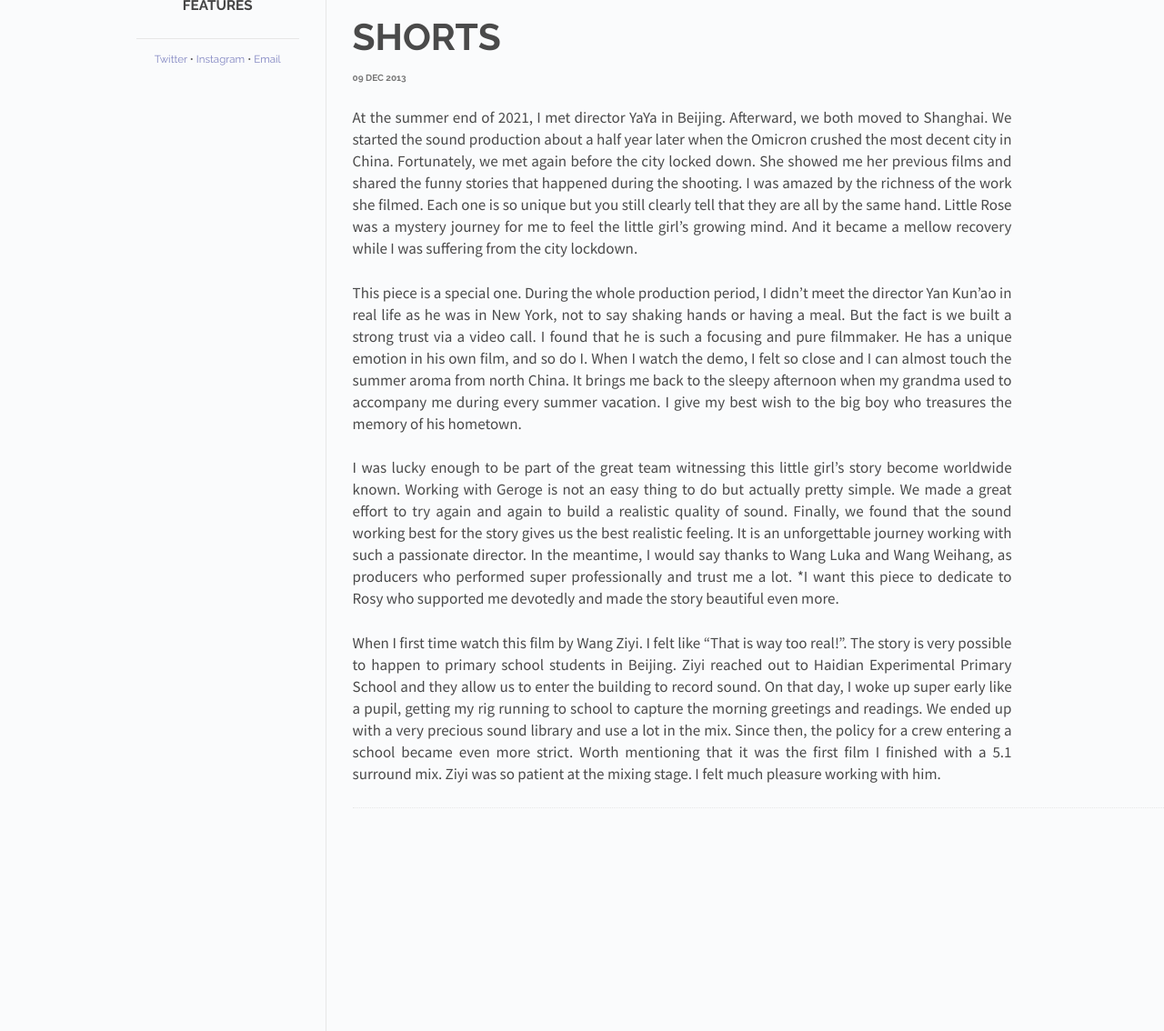
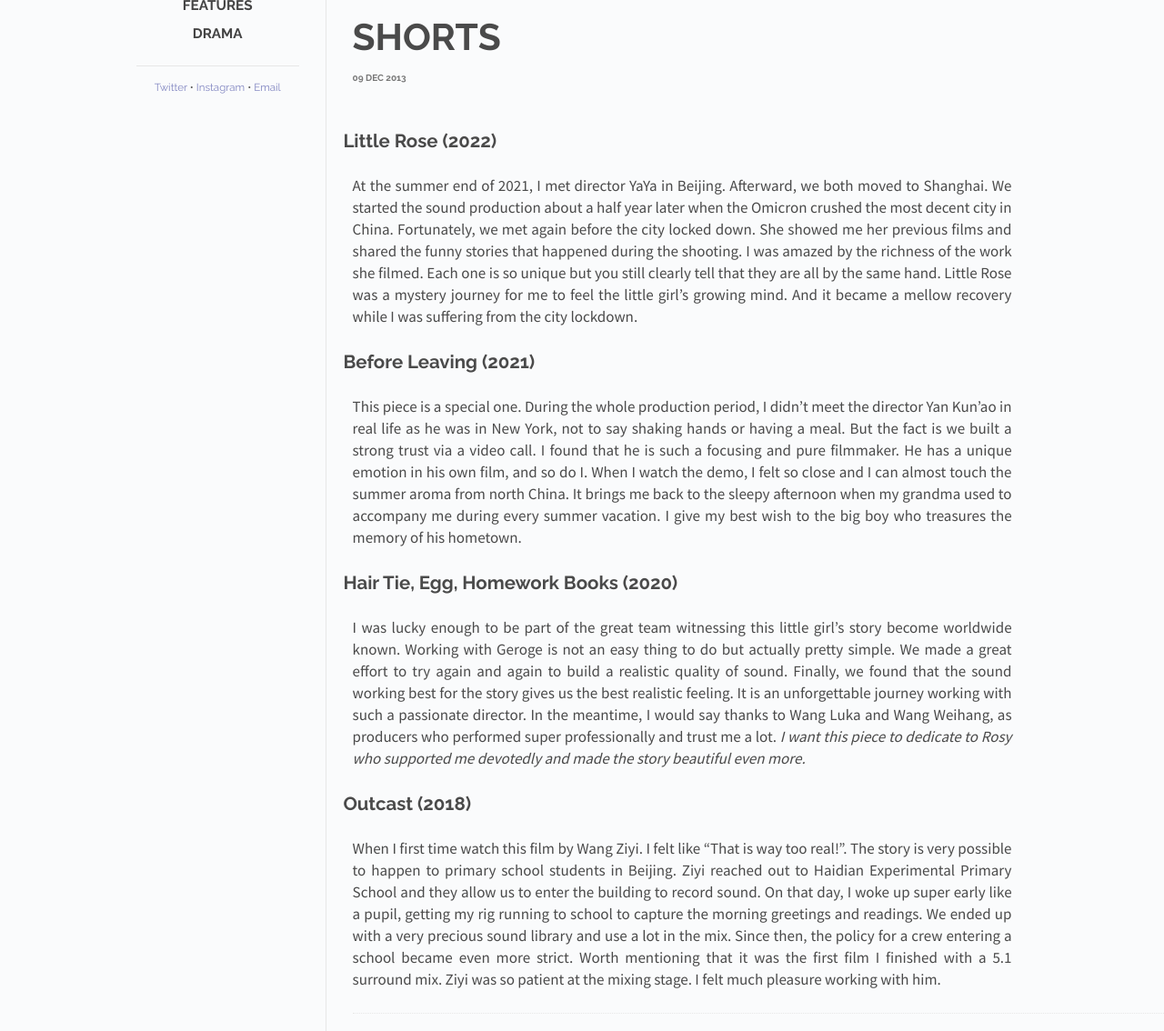
Before and after one commit to zhaojian26/works, a Jekyll site: the page built from _posts/2013-12-09-shorts.md, in a window 1280 px wide. Shown: the part 324-1458 px from the top of the page at 91% size. Built offline with Jekyll 4.4.1, drawn with Linux system fonts in a browser that asks for light colours; Markdown is read by kramdown in place of the engine named in the settings.

```diff
--- a/_includes/post.html
+++ b/_includes/post.html
@@ -4,7 +4,7 @@
   </div>
   <div id="post-info">
     <div id="cover-photo-container">
-      <img id="cover-photo" src="/works/images/{{ page.cover | prepend: '/works'}}">
+      <img id="cover-photo" src="{{ page.cover | prepend: '/works'}}">
     </div>
     <div id="info-container">
       <h1 id="title">{{ page.title }}</h1>
--- a/_posts/2013-12-09-shorts.md
+++ b/_posts/2013-12-09-shorts.md
@@ -6,11 +6,20 @@ date:   2013-12-09 12:00:00
 categories: posts
 ---
 <br>
-At the summer end of 2021, I met director YaYa in Beijing. Afterward, we both moved to Shanghai. We started the sound production about a half year later when the Omicron crushed the most decent city in China. Fortunately, we met again before the city locked down. She showed me her previous films and shared the funny stories that happened during the shooting. I was amazed by the richness of the work she filmed. Each one is so unique but you still clearly tell that they are all by the same hand. Little Rose was a mystery journey for me to feel the little girl’s growing mind. And it became a mellow recovery while I was suffering from the city lockdown.
 
-This piece is a special one. During the whole production period, I didn’t meet the director Yan Kun’ao in real life as he was in New York, not to say shaking hands or having a meal. But the fact is we built a strong trust via a video call. I found that he is such a focusing and pure filmmaker. He has a unique emotion in his own film, and so do I. When I watch the demo, I felt so close and I can almost touch the summer aroma from north China. It brings me back to the sleepy afternoon when my grandma used to accompany me during every summer vacation. I give my best wish to the big boy who treasures the memory of his hometown.
+## Little Rose (2022)
 
-I was lucky enough to be part of the great team witnessing this little girl’s story become worldwide known. Working with Geroge is not an easy thing to do but actually pretty simple. We made a great effort to try again and again to build a realistic quality of sound. Finally, we found that the sound working best for the story gives us the best realistic feeling. It is an unforgettable journey working with such a passionate director. In the meantime, I would say thanks to Wang Luka and Wang Weihang, as producers who performed super professionally and trust me a lot.
-*I want this piece to dedicate to Rosy who supported me devotedly and made the story beautiful even more.
+> At the summer end of 2021, I met director YaYa in Beijing. Afterward, we both moved to Shanghai. We started the sound production about a half year later when the Omicron crushed the most decent city in China. Fortunately, we met again before the city locked down. She showed me her previous films and shared the funny stories that happened during the shooting. I was amazed by the richness of the work she filmed. Each one is so unique but you still clearly tell that they are all by the same hand. Little Rose was a mystery journey for me to feel the little girl’s growing mind. And it became a mellow recovery while I was suffering from the city lockdown.
 
-When I first time watch this film by Wang Ziyi. I felt like “That is way too real!”. The story is very possible to happen to primary school students in Beijing. Ziyi reached out to Haidian Experimental Primary School and they allow us to enter the building to record sound. On that day, I woke up super early like a pupil, getting my rig running to school to capture the morning greetings and readings. We ended up with a very precious sound library and use a lot in the mix. Since then, the policy for a crew entering a school became even more strict. Worth mentioning that it was the first film I finished with a 5.1 surround mix. Ziyi was so patient at the mixing stage. I felt much pleasure working with him.
+## Before Leaving (2021)
+
+> This piece is a special one. During the whole production period, I didn’t meet the director Yan Kun’ao in real life as he was in New York, not to say shaking hands or having a meal. But the fact is we built a strong trust via a video call. I found that he is such a focusing and pure filmmaker. He has a unique emotion in his own film, and so do I. When I watch the demo, I felt so close and I can almost touch the summer aroma from north China. It brings me back to the sleepy afternoon when my grandma used to accompany me during every summer vacation. I give my best wish to the big boy who treasures the memory of his hometown.
+
+## Hair Tie, Egg, Homework Books (2020)
+
+> I was lucky enough to be part of the great team witnessing this little girl’s story become worldwide known. Working with Geroge is not an easy thing to do but actually pretty simple. We made a great effort to try again and again to build a realistic quality of sound. Finally, we found that the sound working best for the story gives us the best realistic feeling. It is an unforgettable journey working with such a passionate director. In the meantime, I would say thanks to Wang Luka and Wang Weihang, as producers who performed super professionally and trust me a lot.
+*I want this piece to dedicate to Rosy who supported me devotedly and made the story beautiful even more.*
+
+## Outcast (2018)
+
+> When I first time watch this film by Wang Ziyi. I felt like “That is way too real!”. The story is very possible to happen to primary school students in Beijing. Ziyi reached out to Haidian Experimental Primary School and they allow us to enter the building to record sound. On that day, I woke up super early like a pupil, getting my rig running to school to capture the morning greetings and readings. We ended up with a very precious sound library and use a lot in the mix. Since then, the policy for a crew entering a school became even more strict. Worth mentioning that it was the first film I finished with a 5.1 surround mix. Ziyi was so patient at the mixing stage. I felt much pleasure working with him.
```
Also changed, not shown: _posts/2013-12-09-drama.md (added, +12 -0 lines), _posts/2013-12-09-features.md (+9 -4 lines), _posts/2013-12-09-welcome.md (+1 -0 lines).
